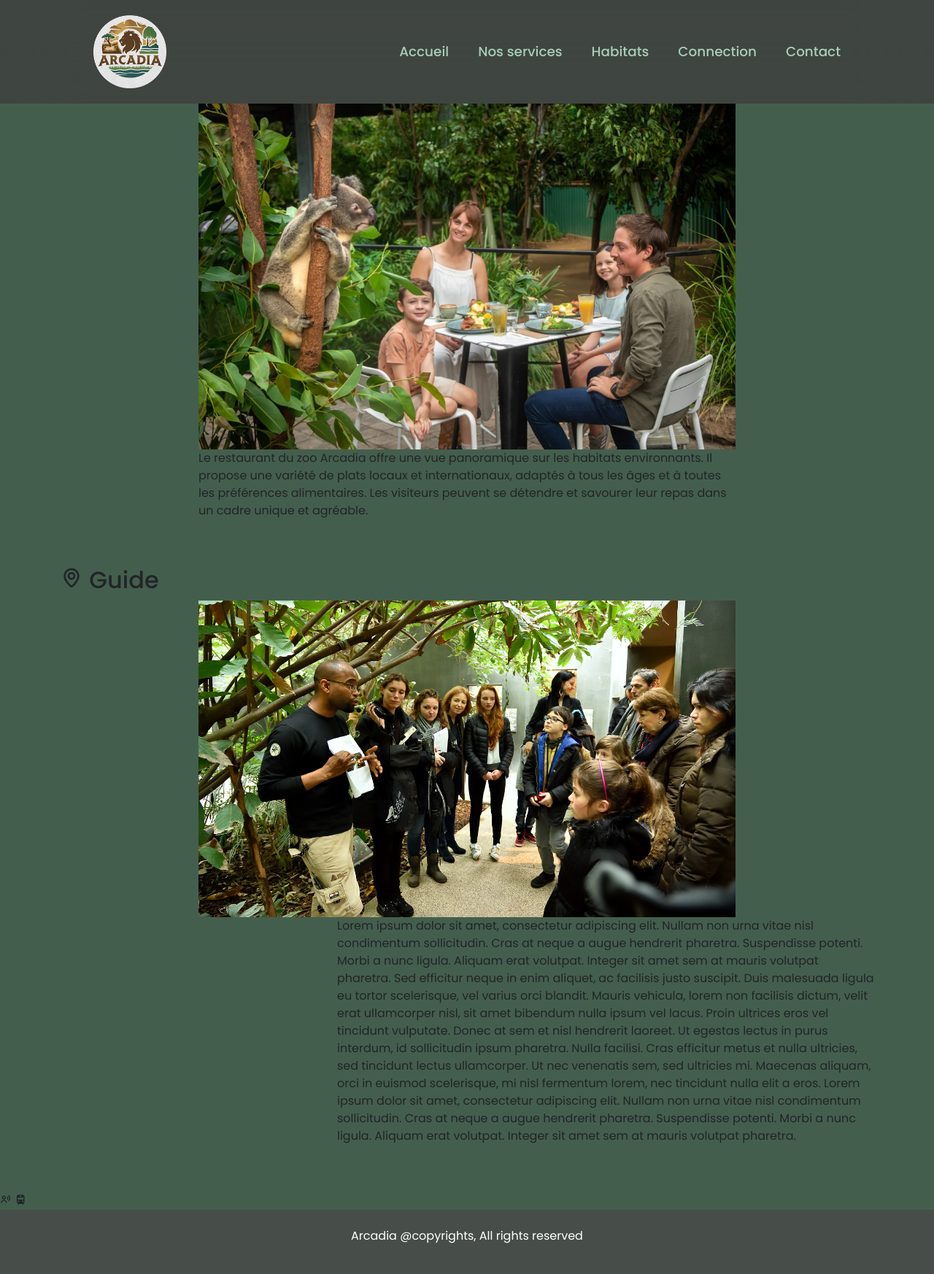
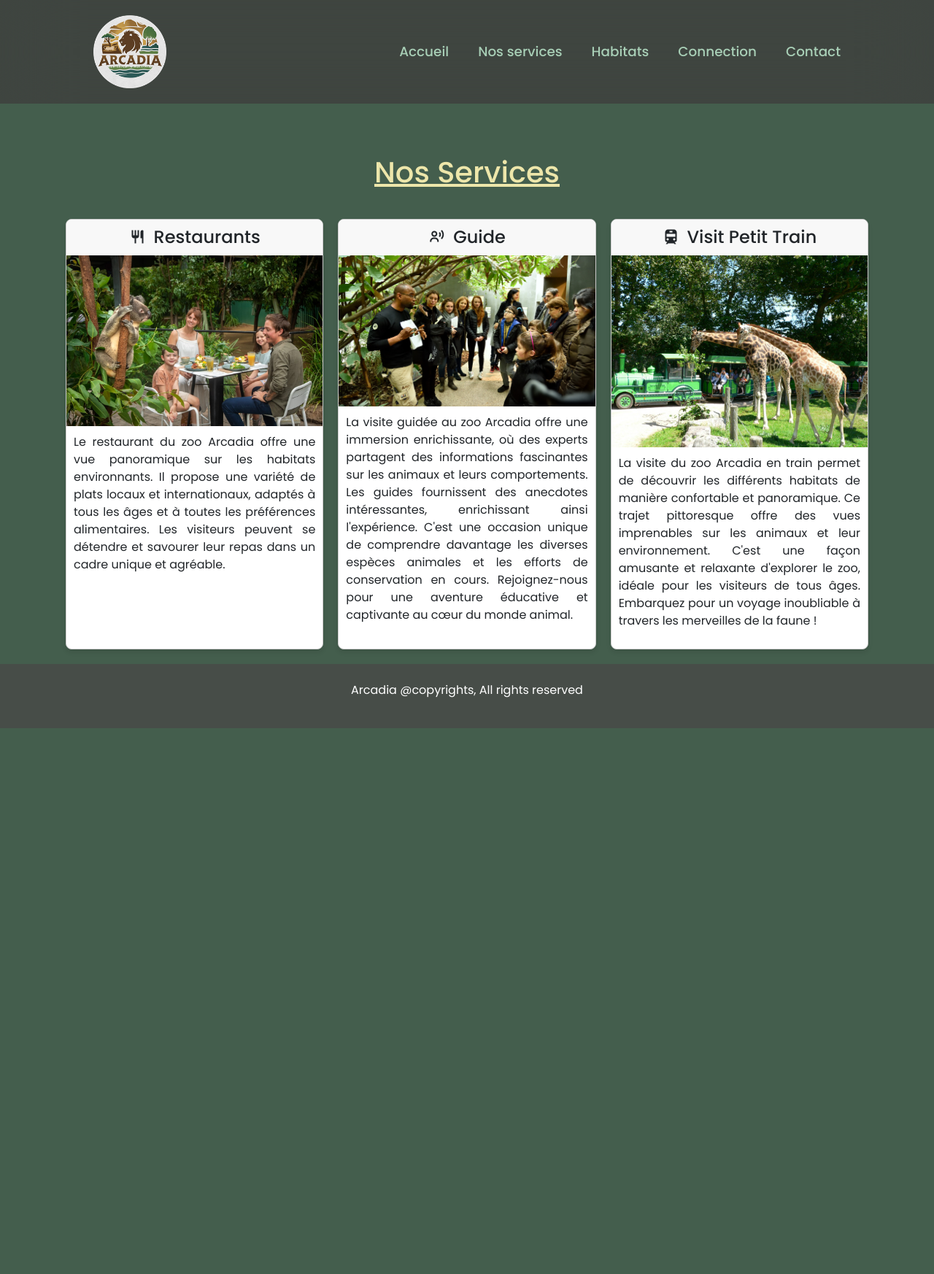
Before and after one commit to Babiyola/Arcadia, a PHP site: page /service.html in a window 1280 px wide. Shown: the whole page at 73% size. After the commit the page ends 998 px from the top, so only its background shows below. Run offline with PHP 8.4, Linux system fonts and the light colour scheme.

Commit message:
created service page

```diff
--- a/css/service.css
+++ b/css/service.css
@@ -8,3 +8,54 @@
 body{
     background-color: #445E4D !important;
 }
+/* Basic styling for the page */
+
+h1 {
+    padding-top: 15%;
+    text-align:center;
+    margin: 20px 0;
+    color: #EDE6AA;
+
+}
+
+/* Flexbox container */
+.container {
+    display: grid;
+    grid-template-columns: repeat(auto-fit, minmax(300px, 1fr));
+    gap: 20px;
+    padding: 20px;
+}
+
+.container > div {
+    border: 1px solid #ccc;
+    border-radius: 8px;
+    overflow: hidden;
+    background: #fff;
+    box-shadow: 0 4px 6px rgba(0, 0, 0, 0.1);
+}
+
+.container h2 {
+    background: #f8f8f8;
+    margin: 0;
+    padding: 10px;
+    text-align: center;
+    font-size: 1.5em;
+    display: flex;
+    align-items: center;
+    justify-content: center;
+}
+
+.container h2 i {
+    margin-right: 10px;
+}
+
+.container img {
+    width: 100%;
+    height: auto;
+    display: block;
+}
+
+.container p {
+    padding: 10px;
+    text-align: justify;
+}
--- a/service.html
+++ b/service.html
@@ -6,49 +6,33 @@
     <title>Arcadia</title>
     <!-- Bootstrap CSS -->
     <link href="https://maxcdn.bootstrapcdn.com/bootstrap/5.3.0/css/bootstrap.min.css" rel="stylesheet">
+    <link rel="stylesheet" href="css/service.css">
     <link rel="stylesheet" href="css/style.css">
     <link href='https://unpkg.com/boxicons@2.1.4/css/boxicons.min.css' rel='stylesheet'>
 </head>
 <body>
     <special-header></special-header>
 
-    <h1>Nos Services</h1> <br>
+    <h1><u>Nos Services</h1></u>
     <div class="container">
-        <div class="resto mb-5">
+        <div class="resto">
             <h2><i class='bx bx-restaurant'></i> Restaurants</h2>
-            <div class="row justify-content-center">
-                <div class="col-12 col-md-8 text-center">
-                    <img src="assets/imagezoo/Koala_Breakfast.jpg" class="img-fluid img-600x300" alt="Restaurant Image">
-                </div>
-            </div>
-            <div class="row">
-                <div class="col-12 col-md-8 mx-auto content-paragraph">
-                    <p>Le restaurant du zoo Arcadia offre une vue panoramique sur les habitats environnants. Il propose une variété de plats locaux et internationaux, adaptés à tous les âges et à toutes les préférences alimentaires. Les visiteurs peuvent se détendre et savourer leur repas dans un cadre unique et agréable.</p>
-                </div>
+            <img src="assets/imagezoo/Koala_Breakfast.jpg" alt="Restaurant Image">
+            <p>Le restaurant du zoo Arcadia offre une vue panoramique sur les habitats environnants. Il propose une variété de plats locaux et internationaux, adaptés à tous les âges et à toutes les préférences alimentaires. Les visiteurs peuvent se détendre et savourer leur repas dans un cadre unique et agréable.</p>
+        </div>
+
+        <div class="guide">
+             <h2><i class='bx bx-user-voice'></i> Guide</h2>
+             <img src="assets/imagezoo/guideVisite.jpg"alt="Guide Image">
+             <p>La visite guidée au zoo Arcadia offre une immersion enrichissante, où des experts partagent des informations fascinantes sur les animaux et leurs comportements. Les guides fournissent des anecdotes intéressantes, enrichissant ainsi l'expérience. C'est une occasion unique de comprendre davantage les diverses espèces animales et les efforts de conservation en cours. Rejoignez-nous pour une aventure éducative et captivante au cœur du monde animal.</p>
+         </div>
+
+        <div class="train">
+              <h2><i class='bx bxs-train'></i> Visit Petit Train</h2>
+              <img src="assets/imagezoo/Safari-train-1.jpg" alt="visite train">
+              <p>La visite du zoo Arcadia en train permet de découvrir les différents habitats de manière confortable et panoramique. Ce trajet pittoresque offre des vues imprenables sur les animaux et leur environnement. C'est une façon amusante et relaxante d'explorer le zoo, idéale pour les visiteurs de tous âges. Embarquez pour un voyage inoubliable à travers les merveilles de la faune !</p>
             </div>
         </div>
-
-        <div class="guide mb-5">
-            <h2><i class='bx bx-map'></i> Guide</h2>
-            <div class="row justify-content-center">
-                <div class="col-12 col-md-8 text-center">
-                    <img src="assets/imagezoo/guideVisite.jpg" class="img-fluid img-600x300" alt="Guide Image">
-                </div>
-            </div>
-            <div class="row">
-                <div class="col-12 col-md-8 ms-md-auto content-paragraph">
-                    <p>Lorem ipsum dolor sit amet, consectetur adipiscing elit. Nullam non urna vitae nisl condimentum sollicitudin. Cras at neque a augue hendrerit pharetra. Suspendisse potenti. Morbi a nunc ligula. Aliquam erat volutpat. Integer sit amet sem at mauris volutpat pharetra. Sed efficitur neque in enim aliquet, ac facilisis justo suscipit. Duis malesuada ligula eu tortor scelerisque, vel varius orci blandit. Mauris vehicula, lorem non facilisis dictum, velit erat ullamcorper nisl, sit amet bibendum nulla ipsum vel lacus. Proin ultrices eros vel tincidunt vulputate. Donec at sem et nisl hendrerit laoreet. Ut egestas lectus in purus interdum, id sollicitudin ipsum pharetra. Nulla facilisi. Cras efficitur metus et nulla ultricies, sed tincidunt lectus ullamcorper. Ut nec venenatis sem, sed ultricies mi. Maecenas aliquam, orci in euismod scelerisque, mi nisl fermentum lorem, nec tincidunt nulla elit a eros. Lorem ipsum dolor sit amet, consectetur adipiscing elit. Nullam non urna vitae nisl condimentum sollicitudin. Cras at neque a augue hendrerit pharetra. Suspendisse potenti. Morbi a nunc ligula. Aliquam erat volutpat. Integer sit amet sem at mauris volutpat pharetra.</p>
-                </div>
-            </div>
-        </div>
-    </div>
-
-    <i class='bx bx-user-voice'></i>
-    <i class='bx bxs-train' ></i>
-
-
-
-
     <script src="https://code.jquery.com/jquery-3.6.0.min.js"></script>
     <script src="https://maxcdn.bootstrapcdn.com/bootstrap/5.3.0/js/bootstrap.bundle.min.js"></script>
     <script src ="./js/headerFooderManager.js"></script>
```
